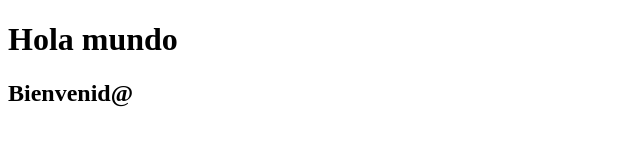
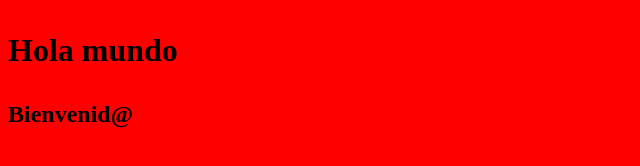
Before and after one commit to CesarCrZy/pagina-web, a plain HTML site: page index.html in a window 1280 px wide. Shown: the whole page, without its empty margins (0-640 px from the left). Drawn offline with Linux system fonts and the light colour scheme.

Commit message:
Color de fondo
Se cambio el color de fondo

```diff
--- a/index.html
+++ b/index.html
@@ -5,10 +5,17 @@
     <title>
         Hola
     </title>
+    <style>
+        body {
+            background-color: red;
+        }
+    </style>
 </head>
 
 <body>
-    <h1>Hola mundo</h1>
+    <h1>
+        <p>Hola mundo</p>
+    </h1>
     <h2>Bienvenid@</h2>
 </body>
 
```
